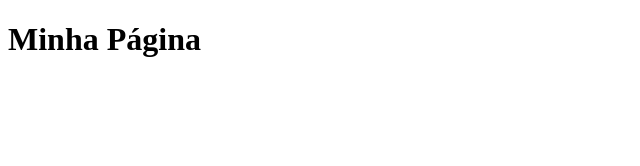
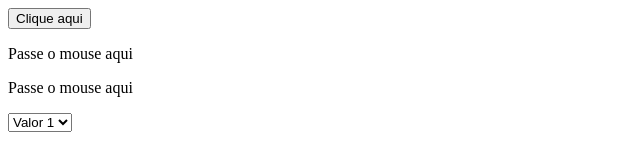
Before and after one commit to diegoprimordio/aula_javascript, a plain HTML site: page index.html in a window 1280 px wide. Shown: the whole page, without its empty margins (0-640 px from the left). Drawn offline with Linux system fonts and the light colour scheme.

Commit message:
Alterações aula

```diff
--- a/index.html
+++ b/index.html
@@ -5,7 +5,15 @@
     <title>Minha Página</title>
     <script type="text/javascript" src="js/main.js"></script>
 </head>
-<body>
-    <h1>Minha Página</h1>
+<body onload="load()">
+    <button type="button" onclick="clicou()">Clique aqui</button>
+    <p id="agradecimento" onclick="redirecionar()"></p>
+    <p id="mousemove" onmouseover="trocar(this)" onmouseout="voltar(this)">Passe o mouse aqui</p>
+    <p id="mousemove2" onmouseover="trocar(this)" onmouseout="voltar(this)">Passe o mouse aqui</p>
+    <select onchange="change(this)">
+        <option value="1">Valor 1</option>
+        <option value="2">Valor 2</option>
+        <option value="3">Valor 3</option>
+    </select>
 </body>
 </html>
--- a/js/main.js
+++ b/js/main.js
@@ -1,5 +1,55 @@
 
+function clicou() {
+    document.getElementById("agradecimento").innerHTML = "<b>Obrigado por clicar</b>";
+    // console.log(document.getElementById("agradecimento"));
+    // alert("Obrigado por clicar")
+}
 
+function redirecionar() {
+    // abre em outra aba
+    window.open("https://www.google.com/");
+    // abre na mesma aba
+    window.location.href = "https://www.google.com/";
+}
+
+function trocar(elemento) {
+    elemento.innerHTML = "Obrigado por passar o mouse";
+    // document.getElementById(elemento).innerHTML = "Obrigado por passar o mouse";
+    // alert("Trocar teste");
+}
+
+function voltar(elemento) {
+    elemento.innerHTML = "Passe o mouse aqui";
+    // document.getElementById(elemento).innerHTML = "Passe o mouse aqui";
+}
+
+function load() {
+    alert("Seja bem vindo");
+}
+
+function change(elemento) {
+    console.log(elemento.value);
+}
+
+// function soma(n1, n2) {
+//     return n1 + n2;
+// }
+
+// function validaIdade(idade) {
+//     var validar;
+//     if (idade >= 18) {
+//         validar = true;
+//     } else {
+//         validar = false;
+//     }
+
+//     return validar;
+// }
+
+// var idade = prompt("Qual sua idade? ");
+// console.log(validaIdade(idade));
+
+// alert(soma(5, 7));
 
 // var d = new Date();
 // alert(d)
```
Also changed, not shown: 1 other file.
